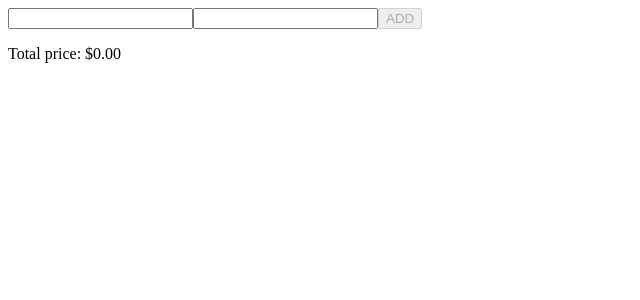
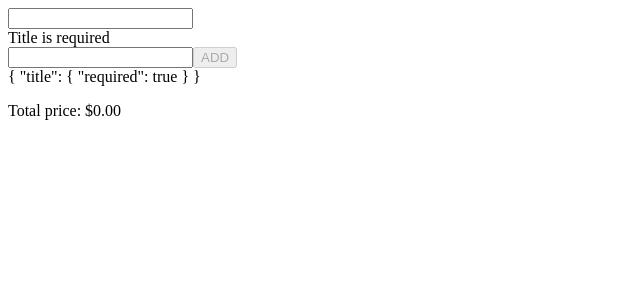
Before and after one commit to wishtack-training/wt-training-angular, an Angular app: page / in a window 1280 px wide. Shown: the top 300 px of the page, without its empty margins (0-640 px from the left). Built offline with nearby package versions, Linux system fonts and the light colour scheme.

Commit message:
🚧 add item form

```diff
--- a/src/app/cart/cart.component.html
+++ b/src/app/cart/cart.component.html
@@ -1,6 +1,8 @@
 <form [formGroup]="itemFormGroup" (ngSubmit)="addItem()">
 
   <input formControlName="title" type="text">
+
+  <div *ngIf="itemFormGroup.hasError('required', 'title')">Title is required</div>
 
   <input formControlName="price" type="number">
 
@@ -8,6 +10,7 @@
 
 </form>
 
+<div>{{ getAllErrors() | json }}</div>
 
 <ul>
   <li *ngFor="let item of getItemList(); let last=last">
--- a/src/app/cart/cart.component.ts
+++ b/src/app/cart/cart.component.ts
@@ -15,12 +15,33 @@ export class CartComponent implements OnInit {
       Validators.required,
       Validators.maxLength(12)
     ]),
-    price: new FormControl()
+    price: new FormControl(null, [
+      Validators.min(0)
+    ])
   });
 
   private _cart = new Cart();
 
   ngOnInit() {
+  }
+
+  /**
+   * Just a demo to collect errors.
+   * @todo make it recursive.
+   */
+  getAllErrors() {
+
+    const controlEntryList = Object.entries(this.itemFormGroup.controls);
+    const controlErrors = controlEntryList
+      .filter(([_, control]) => !control.valid)
+      .map(([name, control]) => ({name, errors: control.errors}))
+    const errorDict = controlErrors.reduce((acc, {name, errors}) => ({
+      ...acc,
+      [name]: errors
+    }), {});
+
+    return errorDict;
+
   }
 
   addItem() {
```
